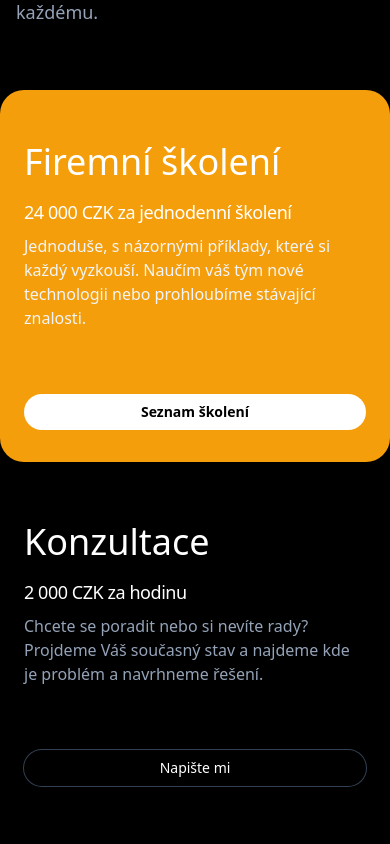
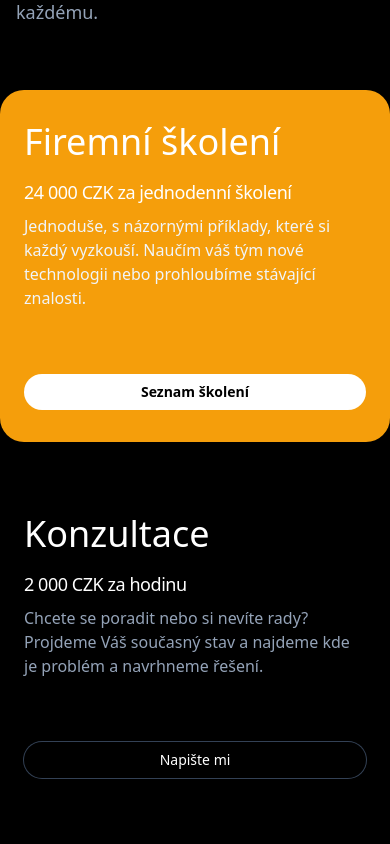
Before and after one commit to vojtechmares/website, a Next.js app: page / in a window 390 px wide. Shown: the part 7120-7964 px from the top of the page. Built offline with nearby package versions, Linux system fonts and the light colour scheme.

Commit message:
fix(Pricing): on hover effect on tablet-like resolutions

```diff
--- a/components/homepage/Pricing.tsx
+++ b/components/homepage/Pricing.tsx
@@ -42,13 +42,13 @@ function Plan({
   return (
     <section
       className={clsx(
-        "flex flex-col rounded-3xl px-6 sm:px-8",
-        featured ? "order-first bg-amber-500 py-8 lg:order-none" : "lg:py-8",
+        "flex flex-col rounded-3xl px-6 sm:px-8 py-8",
+        featured ? "order-first bg-amber-500 lg:order-none" : "",
         featured ? "hover:bg-amber-600" : "md:ring-1 md:hover:ring-slate-700 md:ring-transparent",
         "transition ease-in-out duration-300 md:hover:-translate-y-1 md:hover:scale-110"
       )}
     >
-      <h3 className="font-display mt-5 text-4xl text-white">{name}</h3>
+      <h3 className="font-display text-4xl text-white">{name}</h3>
       <p className="font-display mt-4 text-lg font-light tracking-tight text-white">
         {price}
       </p>
```
